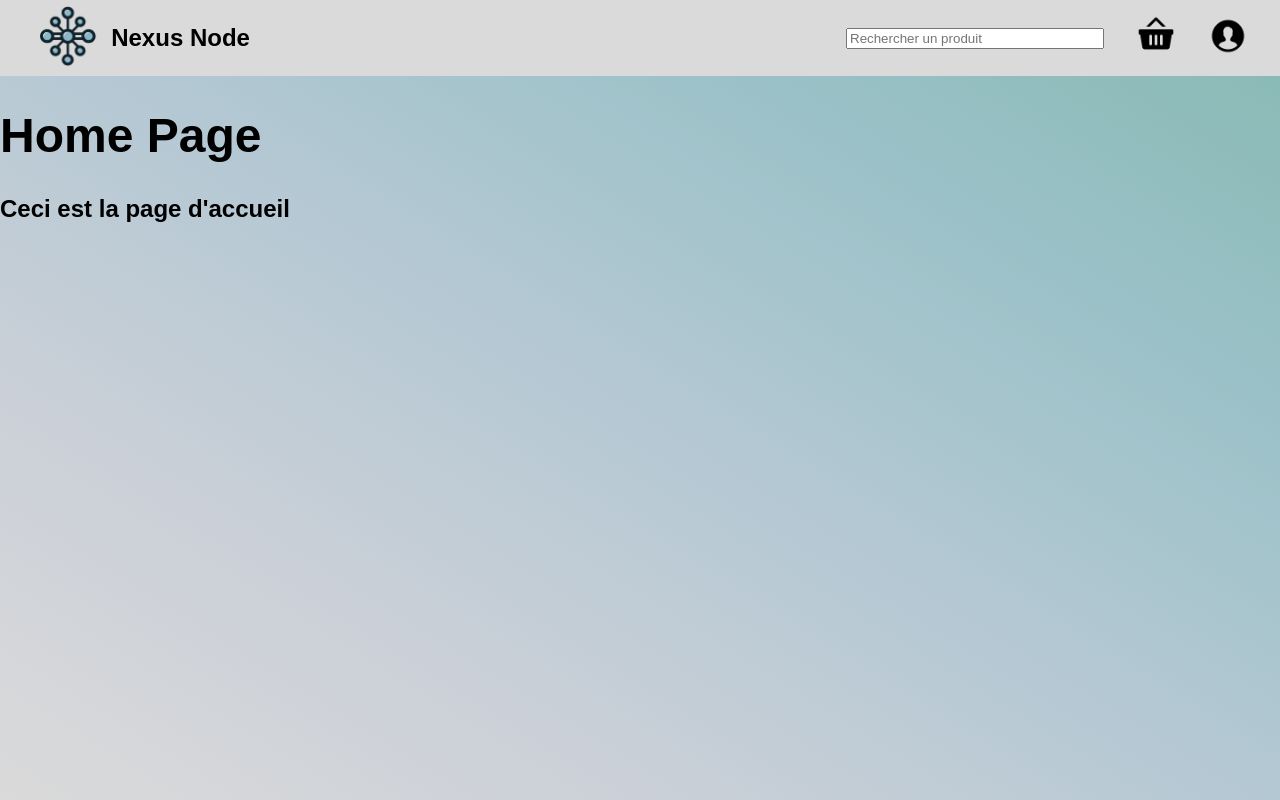
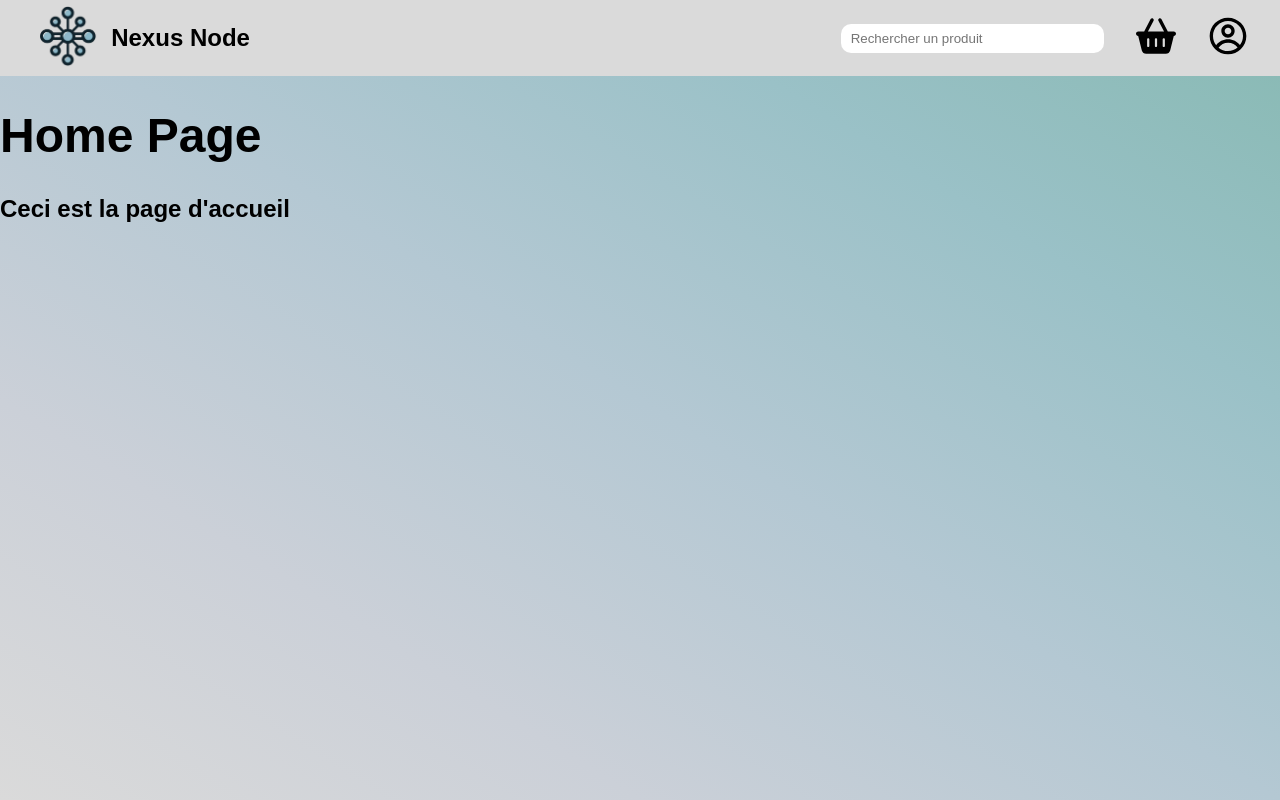
Before and after one commit to FabezoN/NexusNode-Front, a React (Create React App) app: page / in a window 1280 px wide. Built offline with nearby package versions, Linux system fonts and the light colour scheme; a web font is replaced by a local one.

Commit message:
Update Of Header

```diff
--- a/package.json
+++ b/package.json
@@ -12,6 +12,7 @@
     "@types/react-dom": "^18.2.24",
     "react": "^18.2.0",
     "react-dom": "^18.2.0",
+    "react-icons": "^5.0.1",
     "react-router-dom": "^6.22.3",
     "react-scripts": "5.0.1",
     "typescript": "^4.9.5",
--- a/src/components /Layout/Layout.css
+++ b/src/components /Layout/Layout.css
@@ -48,10 +48,19 @@ background:#DADADA;
 
 }
 .InputS{
-    width: 250px;
+    width: 19em;
+    border-radius: 10px;
+    background-color: white;
+    padding :7px 0;
+    border: none;
+    padding-left: 10px;
 }
 
 .Nexusnode{
     font-weight: bold;
     font-size: 1.5em;
 }
+
+.Icons:hover{
+    color: royalblue;
+}
--- a/src/components /Layout/Layout.tsx
+++ b/src/components /Layout/Layout.tsx
@@ -2,9 +2,9 @@ import React, { ReactNode } from 'react';
 import './Layout.css'
 import Logo from '../../assets/LogoNexusNode.png';
 import {Link} from "react-router-dom";
-import Paniers from '../../assets/icons8-panier-90.png'
-import Profils from '../../assets/icons8-utilisateur-90.png';
-
+import Paniers from '../../assets/icons8-panier-90.png';
+import { CgProfile } from "react-icons/cg";
+import { FaBasketShopping } from "react-icons/fa6";
 
 interface LayoutProps {
     children: ReactNode;
@@ -27,10 +27,10 @@ const Layout: React.FC<LayoutProps> = ({ children }) => {
                         <input className="InputS" placeholder="Rechercher un produit"></input>
                     </div>
                     <div className="PanierN">
-                        <img alt="Panier" className="Panier" src={Paniers}></img>
+                        <FaBasketShopping size={40} className="Icons"></FaBasketShopping>
                     </div>
                     <div className="ProfilN">
-                        <img alt="Profil" className="Profil" src={Profils}></img>
+                        <CgProfile size={40} className="Icons"></CgProfile>
                     </div>
                 </div>
             </header>
```
Also changed, not shown: 1 other file (tests, documents, lock files or other folders).
